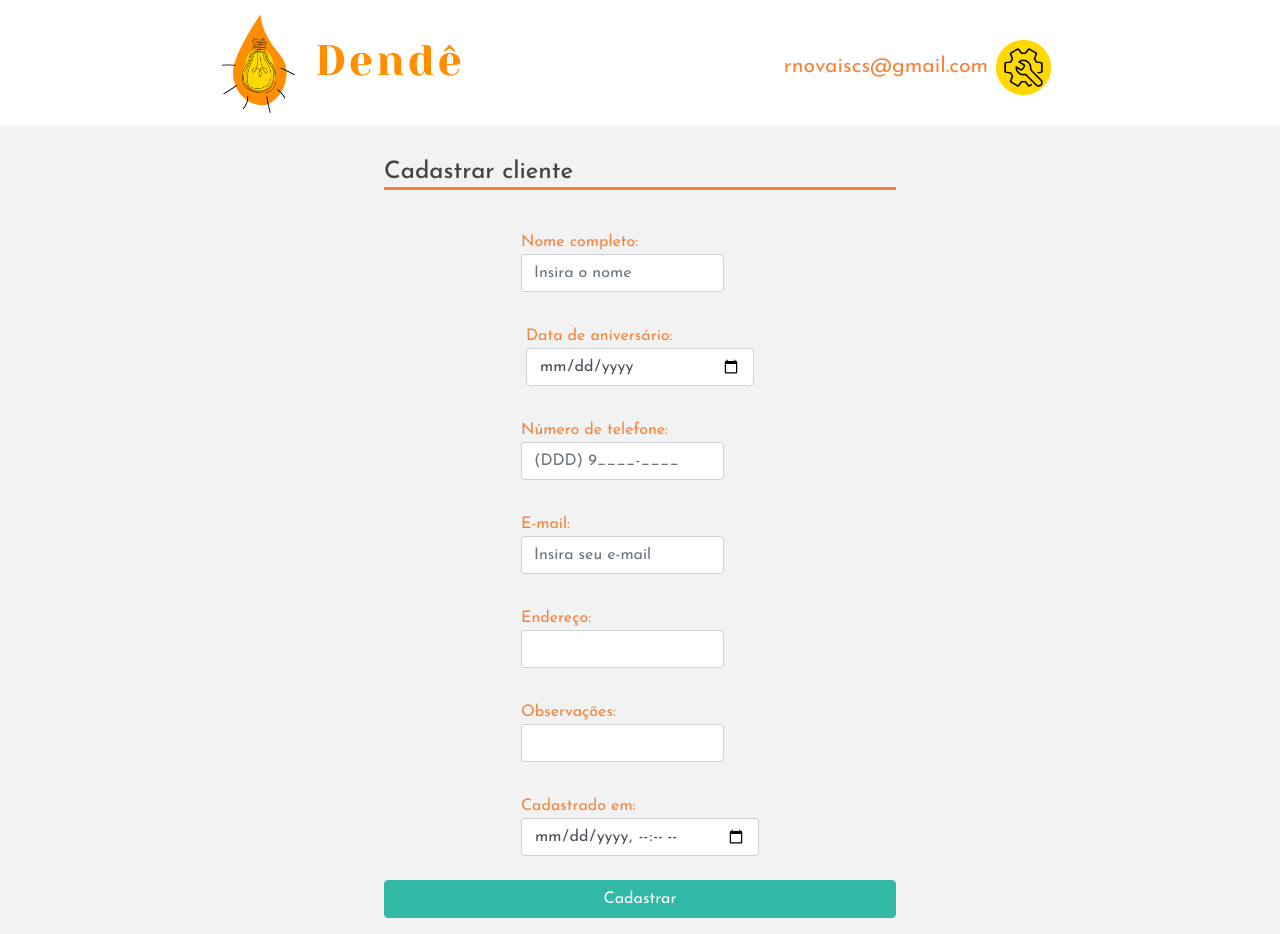
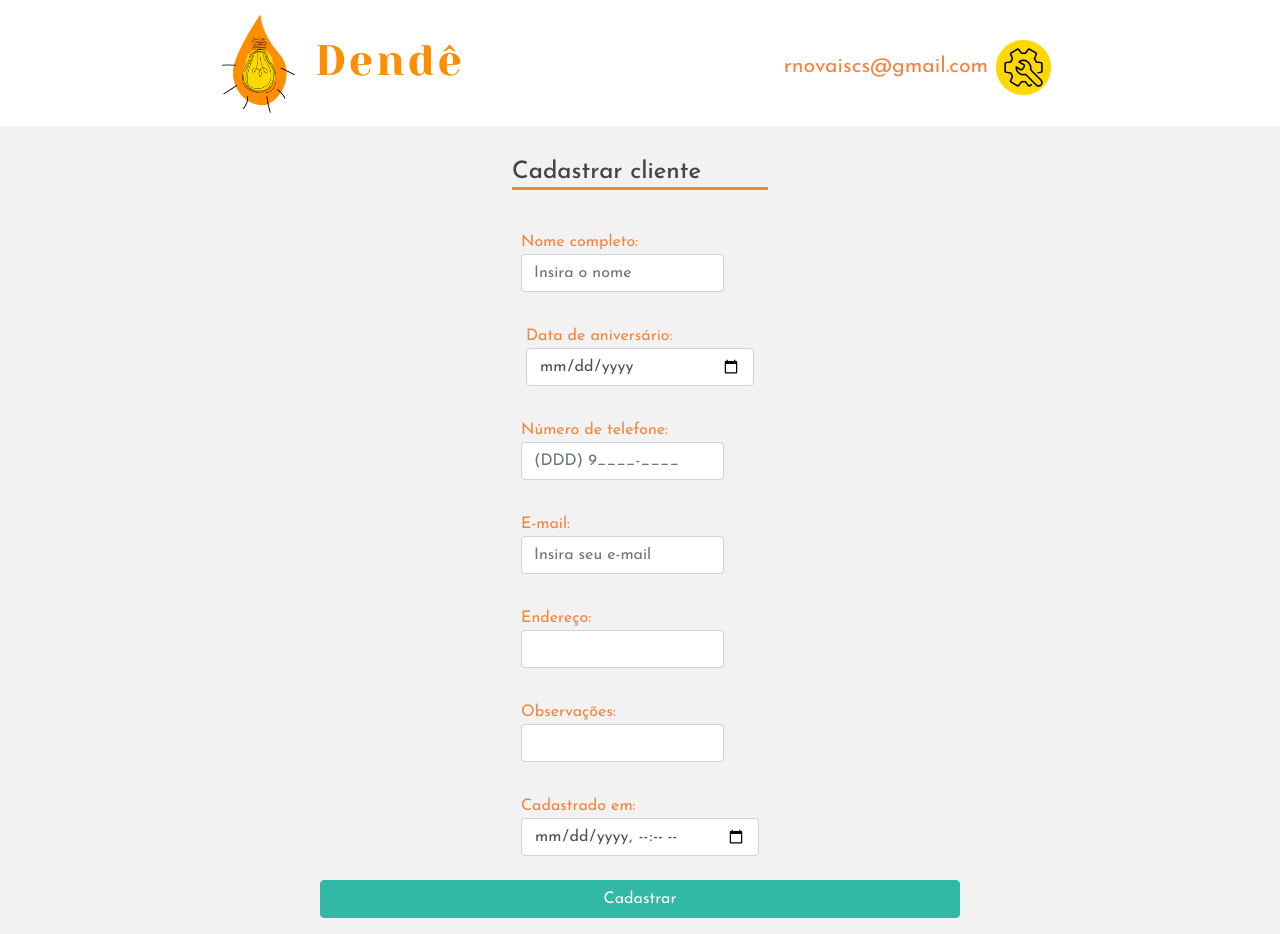
Before and after one commit to renatanovais/dende, a React (Create React App) app in the folder dende-megahack/: page /add-client in a window 1280 px wide. Built offline with nearby package versions, Linux system fonts and the light colour scheme.

Commit message:
idk man :(

```diff
--- a/dende-megahack/src/css/clients.css
+++ b/dende-megahack/src/css/clients.css
@@ -121,7 +121,7 @@
     font-size: 16px;
     flex-flow: column;
     margin: 2vh auto;
-    width: 40vw;
+    width: 2  0vw;
   }
 
   .add-client-forms {
@@ -131,7 +131,7 @@
 
   .add-client-title {
     border-bottom: 3px solid var(--laranja-dende);
-    width: 40vw;
+    width: 20vw;
     margin: 2vh auto;
   }
 
```
